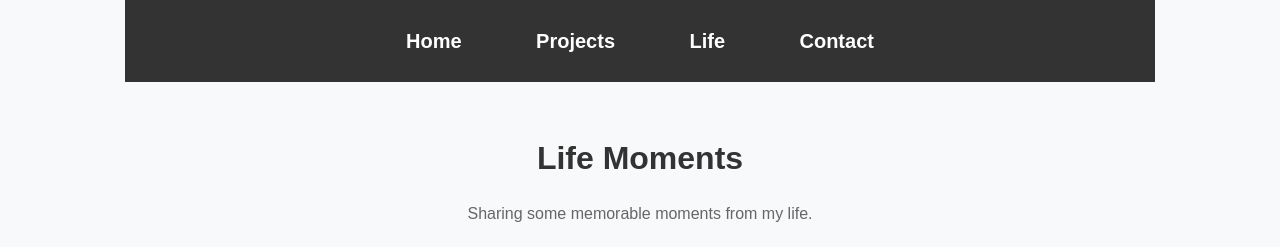
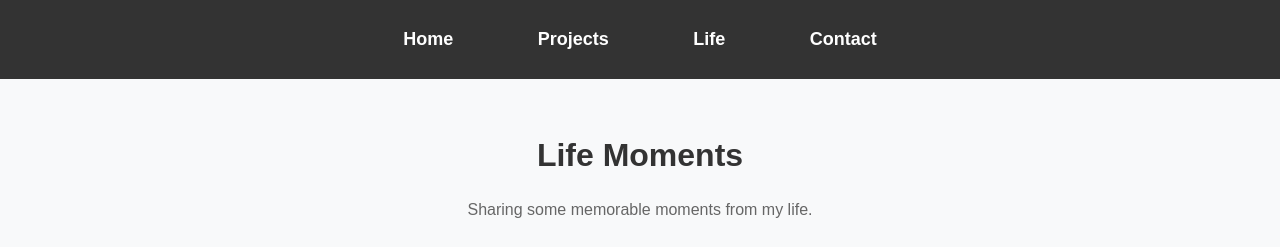
Before and after one commit to hamster-b/my-website, a plain HTML site: page life.html in a window 1280 px wide. Shown: the top 247 px of the page. Drawn offline with Linux system fonts and the light colour scheme.

Commit message:
Update style.css

```diff
--- a/style.css
+++ b/style.css
@@ -19,9 +19,9 @@ nav {
 nav a {
     color: #ffffff;
     text-decoration: none;
-    font-size: 20px; /* 增大字体大小 */
+    font-size: 18px; /* 增大字体大小 */
     font-weight: bold;
-    margin: 0 20px; /* 增加链接间距 */
+    margin: 0 25px; /* 增加链接间距 */
     display: inline-block;
     padding: 10px 15px; /* 增大可点击区域 */
 }
@@ -35,7 +35,7 @@ nav a:hover {
 
 /* 导航栏容器增加宽度限制（可选） */
 nav {
-    max-width: 1000px; /* 调整最大宽度 */
+    max-width: 1500px; /* 调整最大宽度 */
     margin: 0 auto; /* 导航栏居中显示 */
 }
 
```
